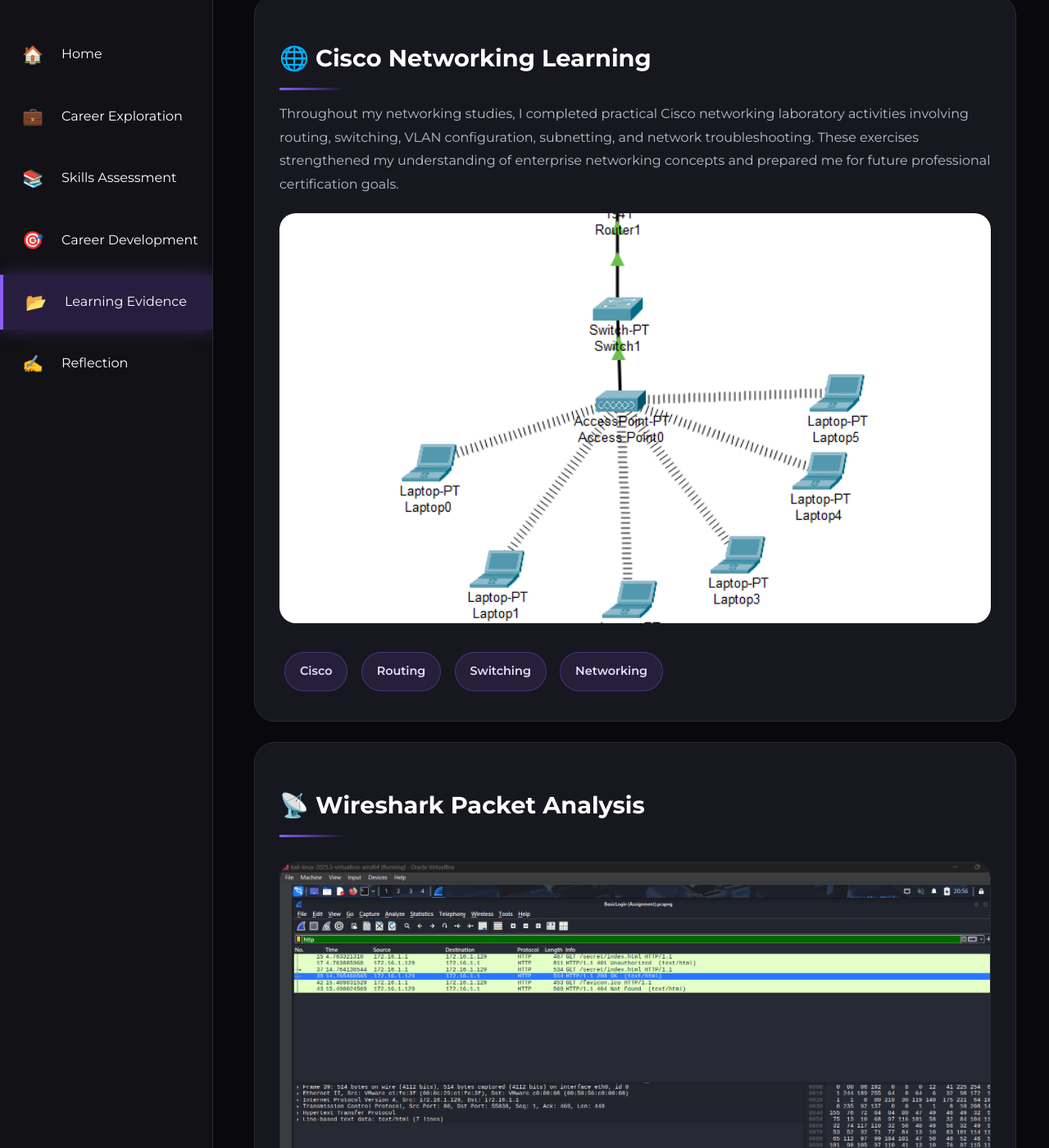
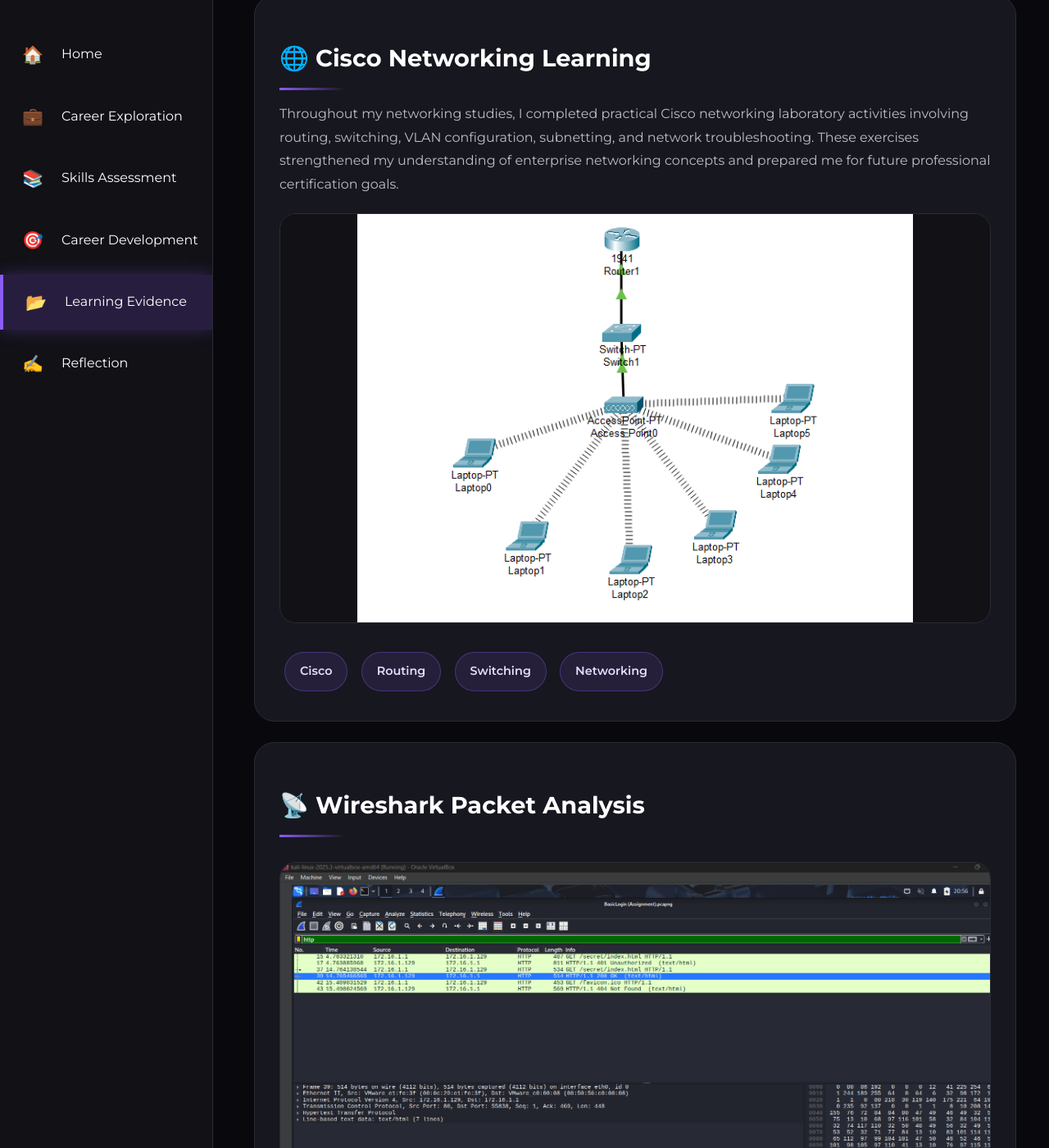
Before and after one commit to juzzatul/juzzatul.github.io, a Jekyll site: the page built from section-d.md, in a window 1280 px wide and 1400 px high, scrolled down 5319 px. Shown: the whole window at 82% size. Built offline with Jekyll 4.4.1, drawn with Linux system fonts in a browser that asks for light colours.

Commit message:
Update style.scss

```diff
--- a/assets/css/style.scss
+++ b/assets/css/style.scss
@@ -978,9 +978,11 @@ h2::after{
     border-radius:20px;
 
     margin-top:20px;
+
+    border:1px solid var(--border);
 }
 
-.slide{
+.slider-container img{
 
     position:absolute;
 
@@ -988,13 +990,16 @@ h2::after{
 
     height:100%;
 
-    object-fit:cover;
+    object-fit:contain;
+
+    background:#111116;
 
     opacity:0;
 
     transition:opacity 1s ease-in-out;
 }
 
-.slide.active{
+.slider-container img.active{
+
     opacity:1;
 }
```
